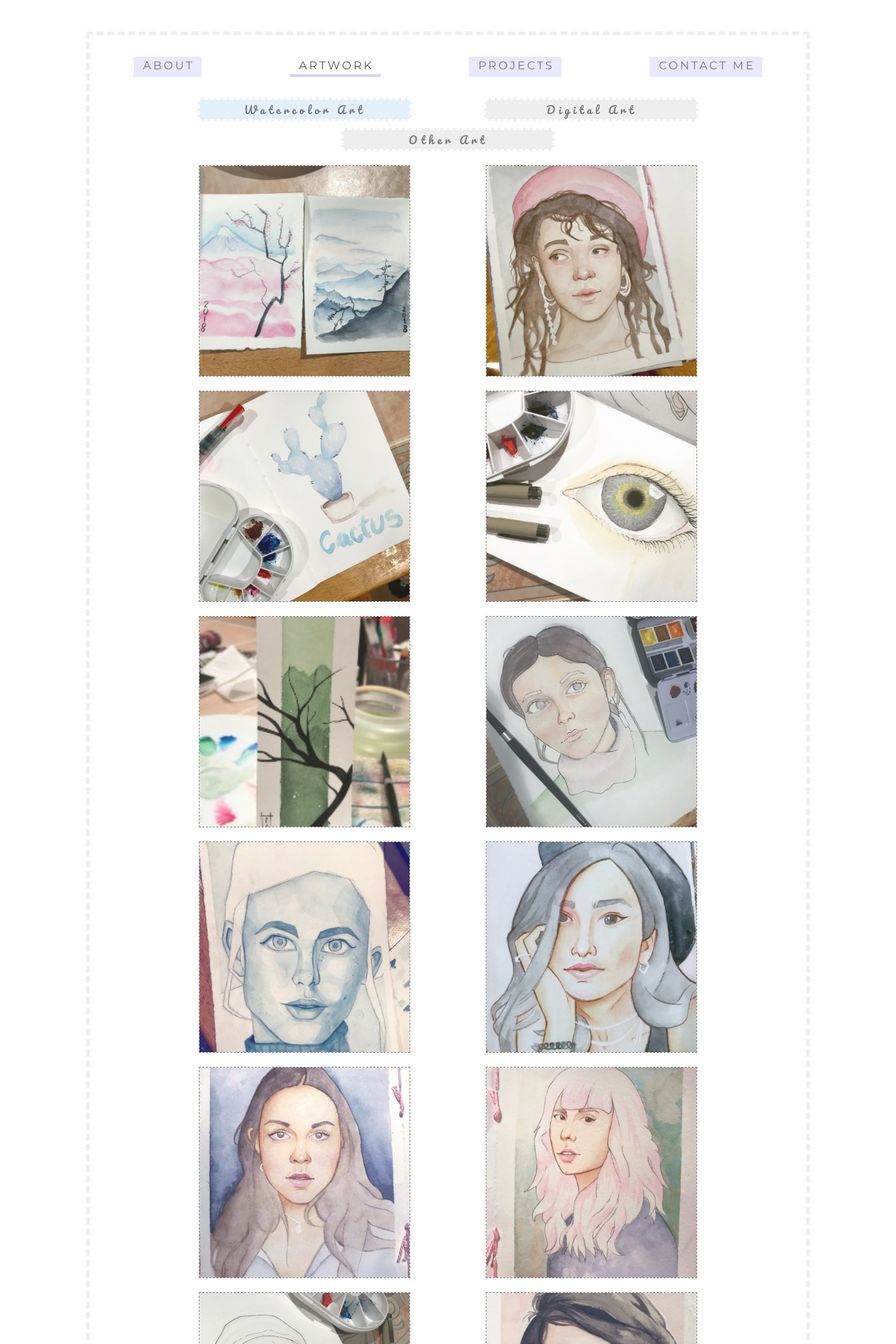
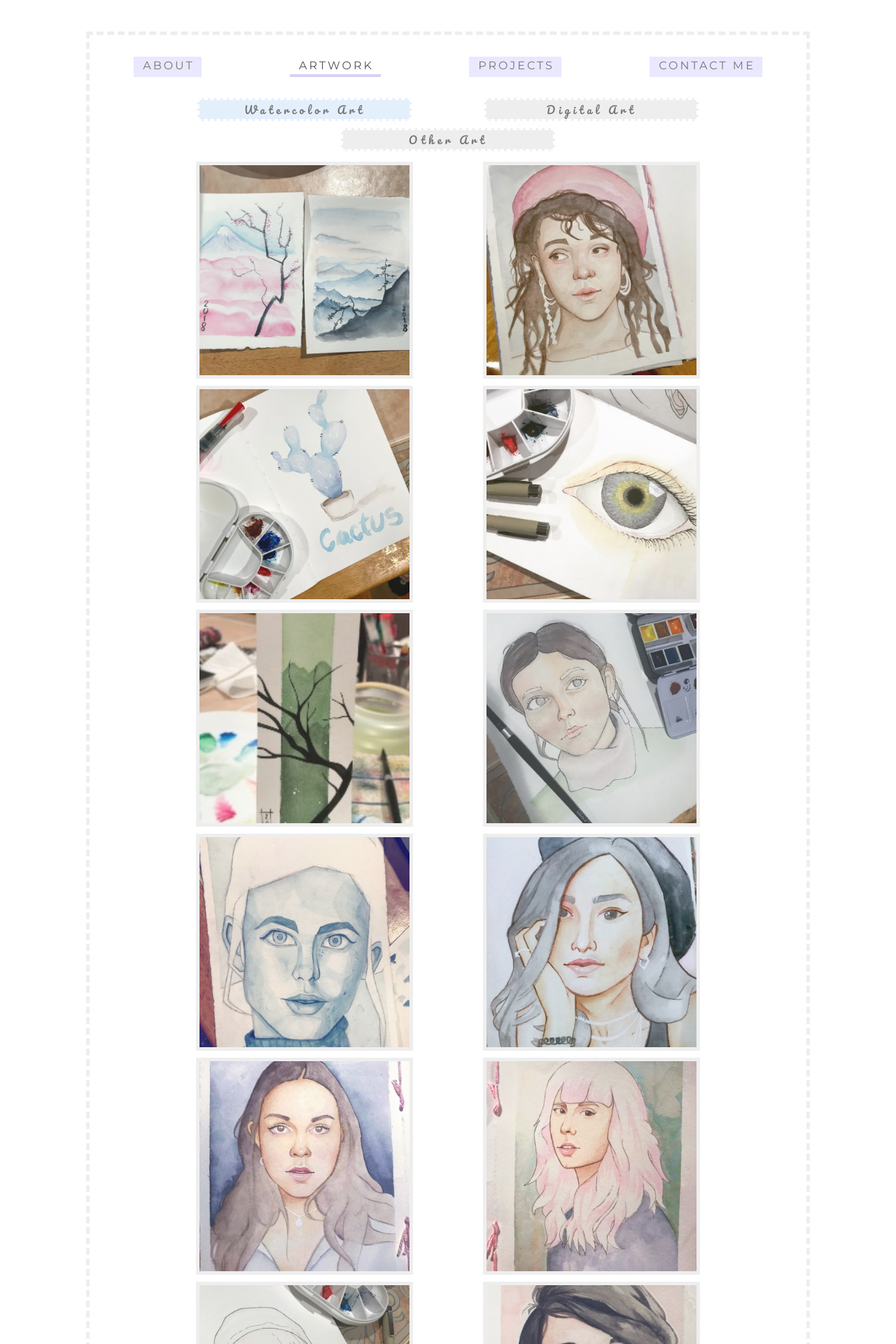
Before and after one commit to spethani/personal-website, a Jekyll site: the page built from artwork.html, in a window 1280 px wide. Shown: the top 1920 px of the page at 70% size. Built offline with Jekyll 4.4.1, drawn with Linux system fonts in a browser that asks for light colours.

Commit message:
fixed artwork size problems

```diff
--- a/_sass/_artwork.scss
+++ b/_sass/_artwork.scss
@@ -38,20 +38,30 @@ button {
     margin: auto;
     width: 80%;
     display: none;
-    img {
+    div {
         width: 300px;
         height: 300px;
-        margin: 10px;
+        padding: 5px;
+        margin: 5px;
+        background-color: $borderColor;
+        transition: 0.5s;
+        &:hover {
+            background-color: $lightTextColor;
+            transition: 0.5s;
+        }
+        @media screen and (max-width: 650px) {
+            width: 90%;
+        }
+
+    }
+    img {
+        width: 100%;
+        height: 100%;
         object-fit: cover;
-        border: 1px dashed $lightTextColor;
         filter: opacity(90%);
         transition-duration: 0.5s;
         &:hover {
             filter: opacity(100%);
-            border-color: $darkTextColor;
-        }
-        @media screen and (max-width: 650px) {
-            width: 90%;
         }
     }
     @media screen and (max-width: 650px) {
--- a/artwork.html
+++ b/artwork.html
@@ -24,20 +24,20 @@ title: "Artwork"
 <div id="watercolor-gallery" class="gallery">
     {% assign image_files = site.static_files | where: "watercolor-image", true %}
     {% for myimage in image_files %}
-        <img class="galPic" src="{{ myimage.path }}">
+        <div><img class="galPic" src="{{ myimage.path }}"></div>
     {% endfor %}
 </div>
 
 <div id="digital-gallery" class="gallery">
     {% assign image_files = site.static_files | where: "digital-image", true %}
     {% for myimage in image_files %}
-        <img class="galPic" src="{{ myimage.path }}">
+        <div><img class="galPic" src="{{ myimage.path }}"></div>
     {% endfor %}
 </div>
 
 <div id="other-gallery" class="gallery">
     {% assign image_files = site.static_files | where: "other-image", true %}
     {% for myimage in image_files %}
-        <img class="galPic" src="{{ myimage.path }}">
+        <div><img class="galPic" src="{{ myimage.path }}"></div>
     {% endfor %}
 </div>
```
Also changed, not shown: 13 other files.
